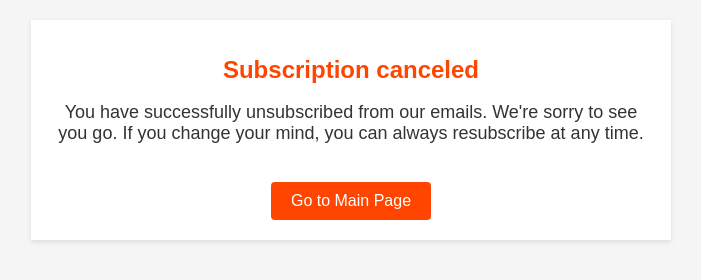
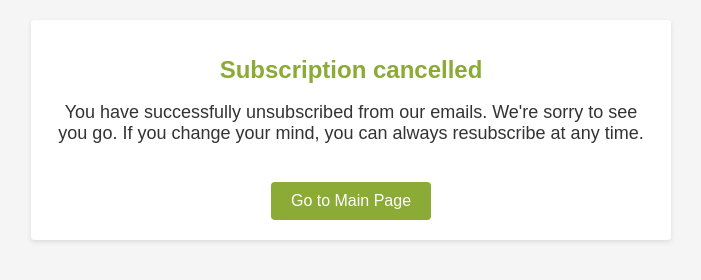
Before and after one commit to anette1983/project-team_developer_007_node, a website: page unsubscribe.html in a window 1280 px wide. Shown: the whole page, without its empty margins (289-990 px from the left). Drawn offline with Linux system fonts and the light colour scheme.

Commit message:
changed email colors to project colors

```diff
--- a/unsubscribe.html
+++ b/unsubscribe.html
@@ -17,10 +17,11 @@
         padding: 20px;
         box-shadow: 0px 2px 5px rgba(0, 0, 0, 0.1);
         text-align: center;
+        border-radius: 4px;
       }
 
       h1 {
-        color: #ff4500;
+        color: #8baa36;
         font-size: 24px;
       }
 
@@ -31,7 +32,7 @@
 
       .button {
         display: inline-block;
-        background-color: #ff4500;
+        background-color: #8baa36;
         color: #ffffff;
         font-size: 16px;
         padding: 10px 20px;
@@ -42,13 +43,13 @@
       }
 
       .button:hover {
-        background-color: #ff6347;
+        background-color: #5f7425;
       }
     </style>
   </head>
   <body>
     <div class="container">
-      <h1>Subscription canceled</h1>
+      <h1>Subscription cancelled</h1>
       <p>
         You have successfully unsubscribed from our emails. We're sorry to see
         you go. If you change your mind, you can always resubscribe at any time.
```
Also changed, not shown: helpers/createVerificationEmail.js (+4 -4 lines), verificationSuccess.html (+4 -3 lines).
